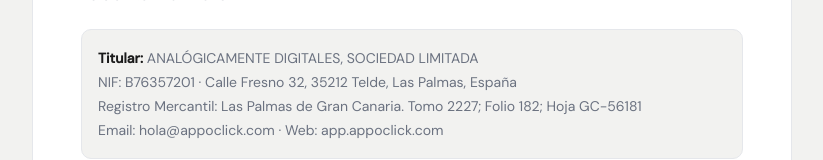
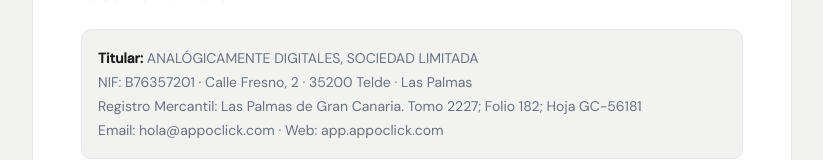
Before and after one commit to octaviomanzanosantana-cmyk/reservas_clinicas, a Next.js app: page /legal in a window 1280 px wide. Shown: the part 257-417 px from the top of the page, without its empty margins (228-1051 px from the left). Built offline with nearby package versions, Linux system fonts and the light colour scheme.

Commit message:
Fix dirección empresa: Calle Fresno 2, 35200 Telde

```diff
--- a/app/legal/page.tsx
+++ b/app/legal/page.tsx
@@ -18,7 +18,7 @@ export default function LegalPage() {
 
           <div className="mt-6 rounded-[10px] border border-border bg-background p-4 text-sm text-muted leading-6">
             <p><strong className="text-foreground">Titular:</strong> ANALÓGICAMENTE DIGITALES, SOCIEDAD LIMITADA</p>
-            <p>NIF: B76357201 · Calle Fresno 32, 35212 Telde, Las Palmas, España</p>
+            <p>NIF: B76357201 · Calle Fresno, 2 · 35200 Telde · Las Palmas</p>
             <p>Registro Mercantil: Las Palmas de Gran Canaria. Tomo 2227; Folio 182; Hoja GC-56181</p>
             <p>Email: hola@appoclick.com · Web: app.appoclick.com</p>
           </div>
--- a/app/privacy/page.tsx
+++ b/app/privacy/page.tsx
@@ -18,7 +18,7 @@ export default function PrivacyPage() {
 
           <div className="mt-6 rounded-[10px] border border-border bg-background p-4 text-sm text-muted leading-6">
             <p><strong className="text-foreground">Responsable:</strong> ANALÓGICAMENTE DIGITALES, SOCIEDAD LIMITADA</p>
-            <p>NIF: B76357201 · Calle Fresno 32, 35212 Telde, Las Palmas, España</p>
+            <p>NIF: B76357201 · Calle Fresno, 2 · 35200 Telde · Las Palmas</p>
             <p>Email: hola@appoclick.com · Web: app.appoclick.com</p>
           </div>
 
```
